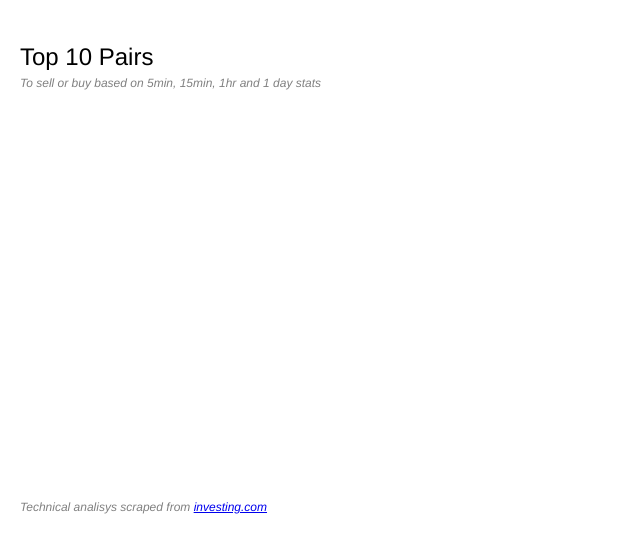
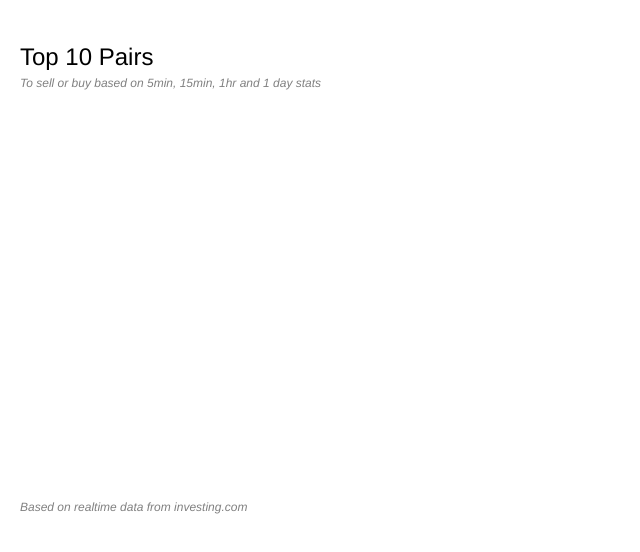
Before and after one commit to INF800/4x, a plain HTML site: page front/iframe/livestrongbar.html in a window 1280 px wide. Shown: the whole page, without its empty margins (0-640 px from the left). Drawn offline with nearby package versions, Linux system fonts and the light colour scheme; no server answers.

```diff
--- a/front/iframe/livestrongbar.html
+++ b/front/iframe/livestrongbar.html
@@ -19,7 +19,7 @@
             <h1>Top 10 Pairs</h1>
             <h2>To sell or buy based on 5min, 15min, 1hr and 1 day stats </h2>
             <div id="chart"></div>
-            <h2>Technical analisys scraped from <a href="https://www.investing.com/technical/technical-summary">investing.com</a></h2>
+            <h2>Based on realtime data from investing.com</h2>
         </div>
     </section>
 
```
Also changed, not shown: 1 other file.
